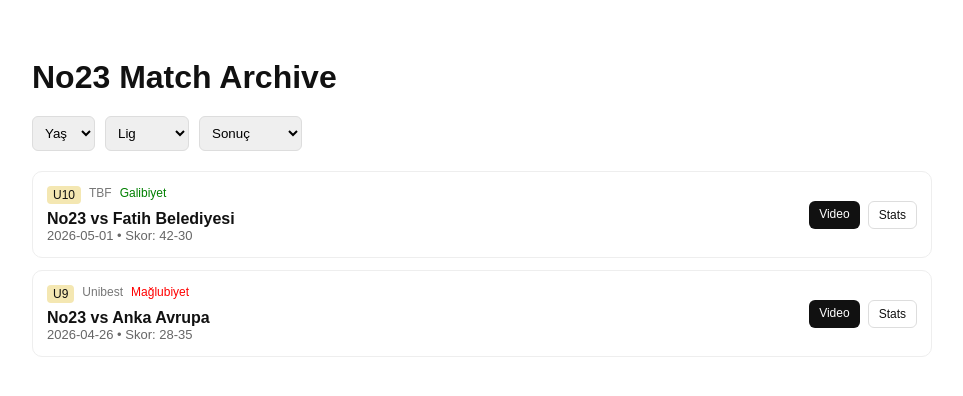
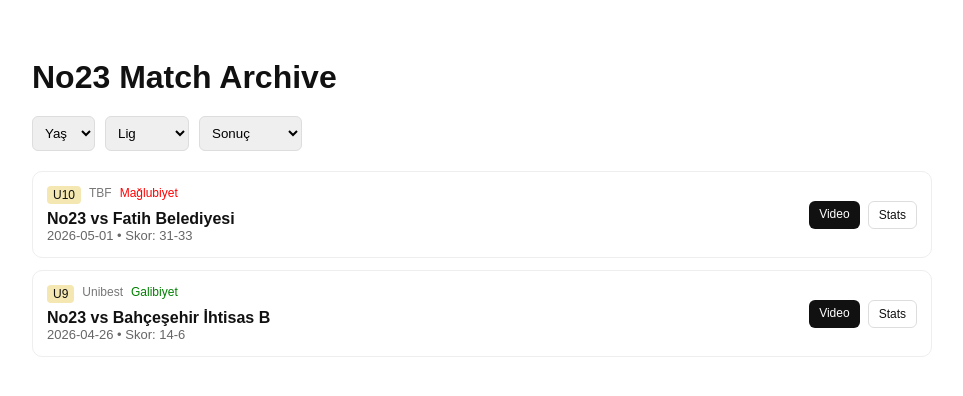
Before and after one commit to nynpkl/no23, a React (Vite) app: page / in a window 1280 px wide. Shown: the top 396 px of the page, without its empty margins (158-1121 px from the left). Built offline with nearby package versions, Linux system fonts and the light colour scheme.

Commit message:
Update App.jsx

```diff
--- a/src/App.jsx
+++ b/src/App.jsx
@@ -6,9 +6,9 @@ const matches = [
     date: "2026-05-01",
     age: "U10",
     league: "TBF",
-    result: "Galibiyet",
+    result: "Mağlubiyet",
     opponent: "Fatih Belediyesi",
-    score: "42-30",
+    score: "31-33",
     video: "https://youtube.com",
     stats: "https://docs.google.com"
   },
@@ -17,9 +17,9 @@ const matches = [
     date: "2026-04-26",
     age: "U9",
     league: "Unibest",
-    result: "Mağlubiyet",
-    opponent: "Anka Avrupa",
-    score: "28-35",
+    result: "Galibiyet",
+    opponent: "Bahçeşehir İhtisas B",
+    score: "14-6",
     video: "https://youtube.com",
     stats: "https://docs.google.com"
   }
```
